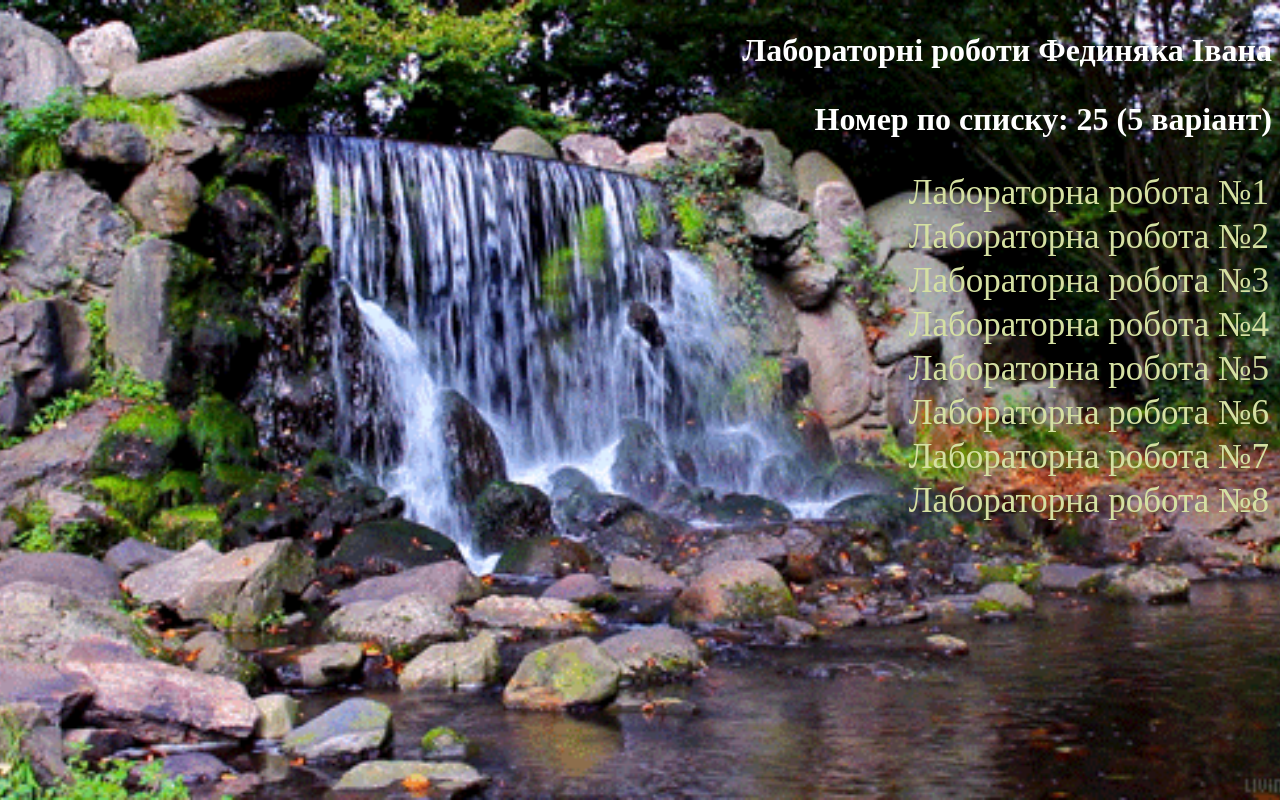
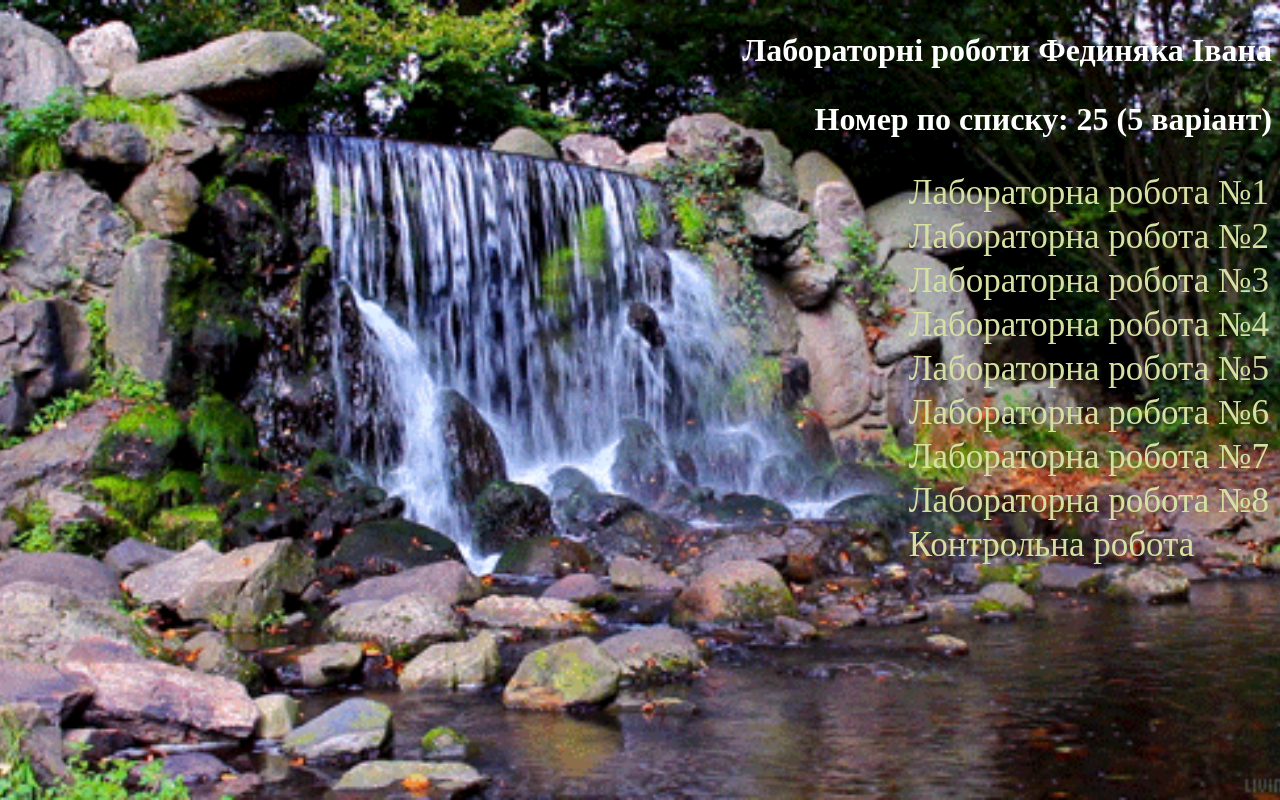
Before and after one commit to iwbathed/iwbathed.github.io, a plain HTML site: page index.html in a window 1280 px wide. Drawn offline with Linux system fonts and the light colour scheme.

Commit message:
Update index.html

```diff
--- a/index.html
+++ b/index.html
@@ -19,7 +19,7 @@
 		<tr><td><a href="lab/lab6/index6.html">Лабораторна робота №6</a></td></tr>
 		<tr><td><a href="lab/lab7/index7.html">Лабораторна робота №7</a></td></tr>
 		<tr><td><a href="lab/lab8/index8.html">Лабораторна робота №8</a></td></tr>
-
+		<tr><td><a href="kr/index_kr.html">Контрольна робота</a></td></tr>
 		<!--<tr><td><a href="KR/html/index.html">Контрольна робота</a></td></tr> -->
 	</table>
 </body>
```
